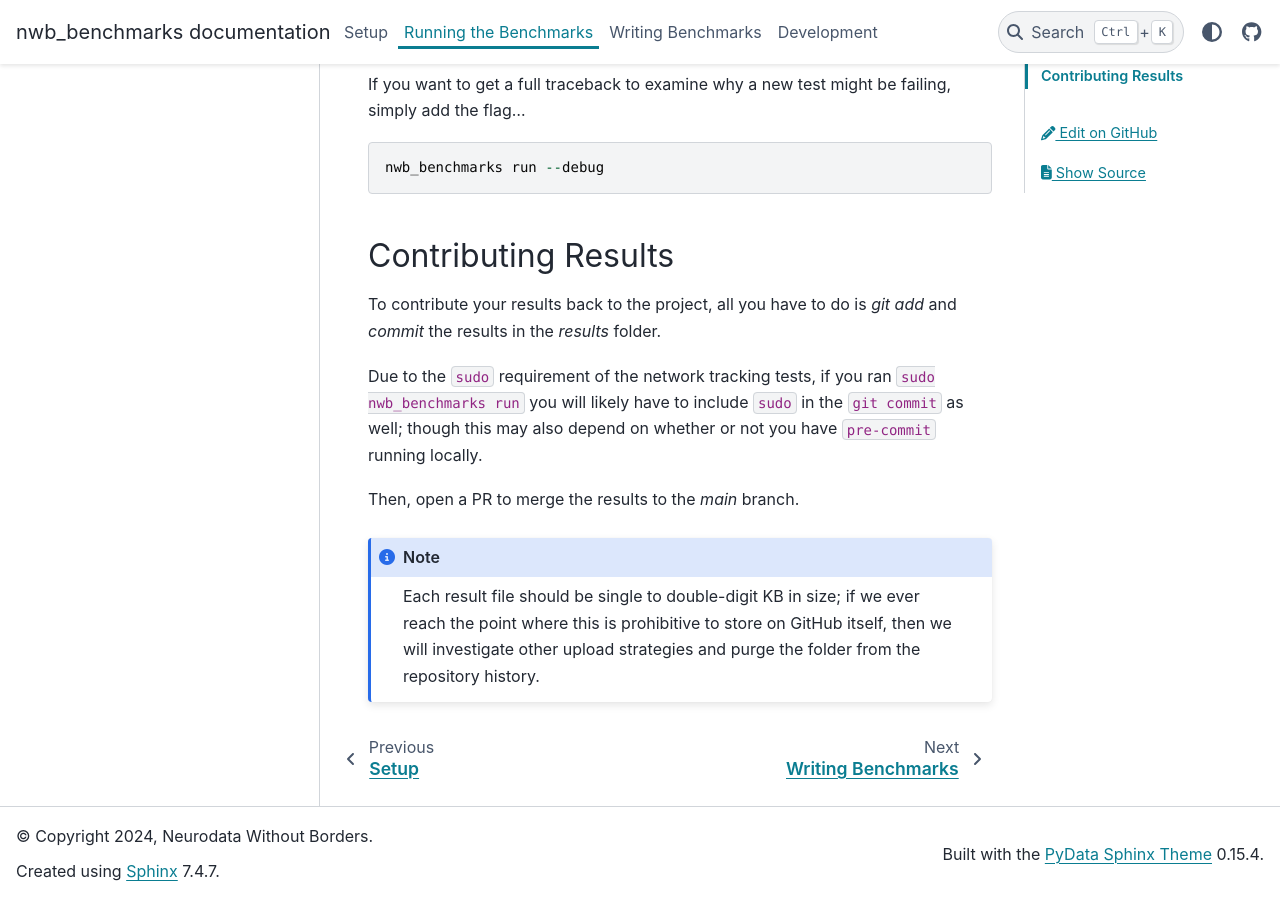
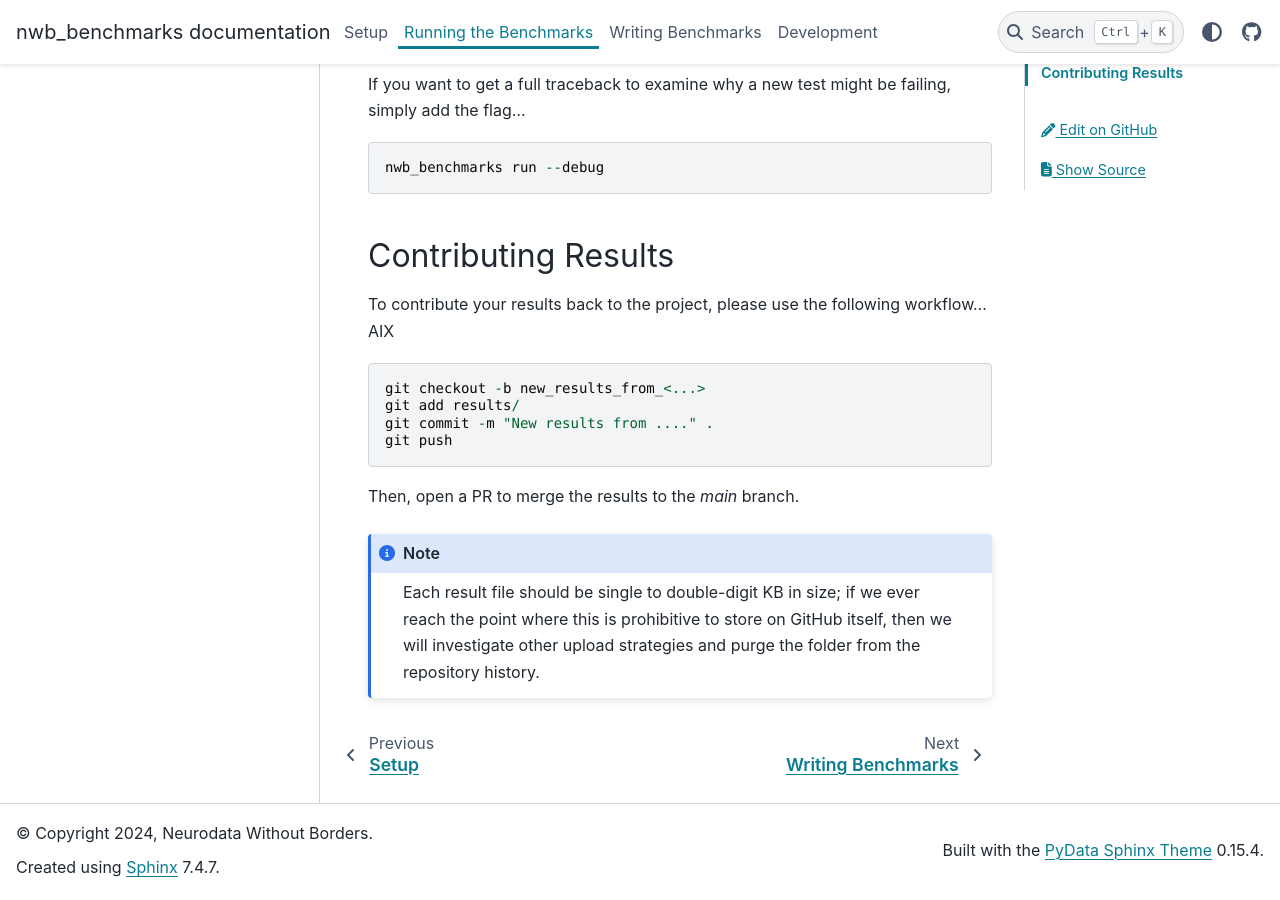
Before and after one commit to NeurodataWithoutBorders/nwb_benchmarks, a Sphinx documentation site: the page built from docs/running_benchmarks.rst, in a window 1280 px wide and 900 px high, scrolled down 1169 px. Built offline with Sphinx 7.4.7 and the PyData theme 0.15.4, drawn with Linux system fonts in a browser that asks for light colours.

```diff
--- a/docs/running_benchmarks.rst
+++ b/docs/running_benchmarks.rst
@@ -50,9 +50,14 @@
 Contributing Results
 --------------------
 
-To contribute your results back to the project, all you have to do is `git add` and `commit` the results in the `results` folder.
+To contribute your results back to the project, please use the following workflow...AIX
 
-Due to the ``sudo`` requirement of the network tracking tests, if you ran ``sudo nwb_benchmarks run`` you will likely have to include ``sudo`` in the ``git commit`` as well; though this may also depend on whether or not you have ``pre-commit`` running locally.
+.. code-block::
+
+    git checkout -b new_results_from_<...>
+    git add results/
+    git commit -m "New results from ...." .
+    git push
 
 Then, open a PR to merge the results to the `main` branch.
 
```
Also changed, not shown: 2 other files.
